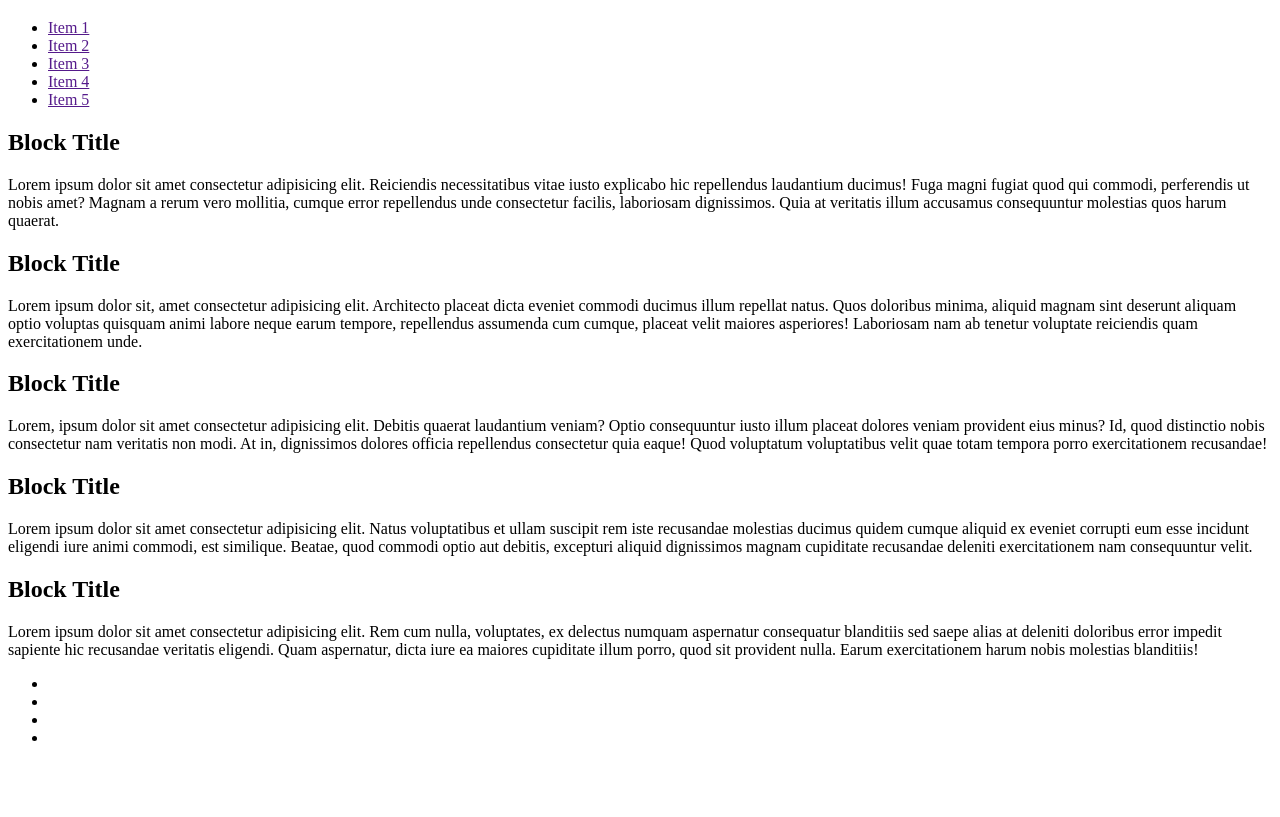
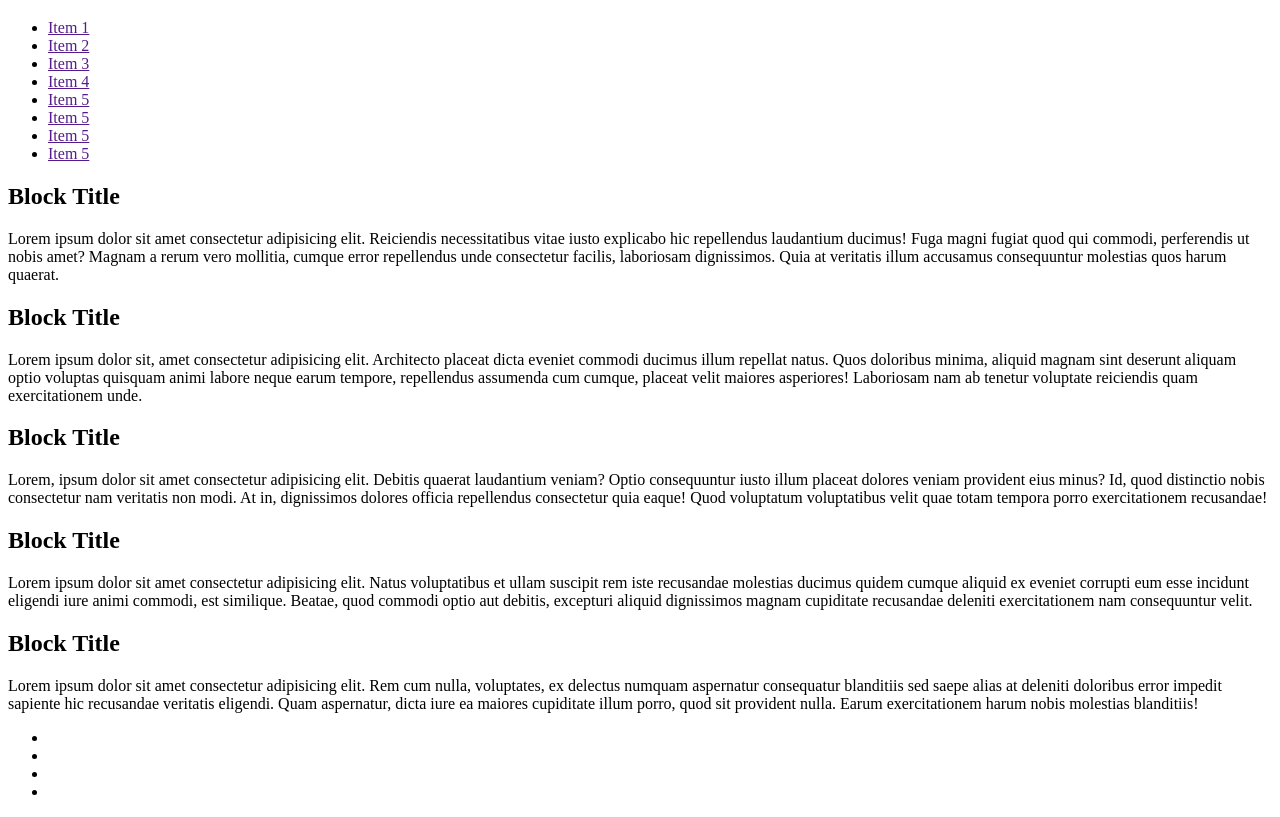
Before and after one commit to Yaroslav112/lesson6, a plain HTML site: page index.html in a window 1280 px wide. Shown: the part 61-878 px from the top of the page. Before the commit the page ends 824 px from the top, so only its background shows below. Drawn offline with Linux system fonts and the light colour scheme.

```diff
--- a/index.html
+++ b/index.html
@@ -15,6 +15,9 @@
                 <li class="menu-item"><a href="" class="menu-link">Item 2</a></li>
                 <li class="menu-item"><a href="" class="menu-link">Item 3</a></li>
                 <li class="menu-item"><a href="" class="menu-link">Item 4</a></li>
+                <li class="menu-item"><a href="" class="menu-link">Item 5</a></li>
+                <li class="menu-item"><a href="" class="menu-link">Item 5</a></li>
+                <li class="menu-item"><a href="" class="menu-link">Item 5</a></li>
                 <li class="menu-item"><a href="" class="menu-link">Item 5</a></li>
             </ul>
         </nav>
```
